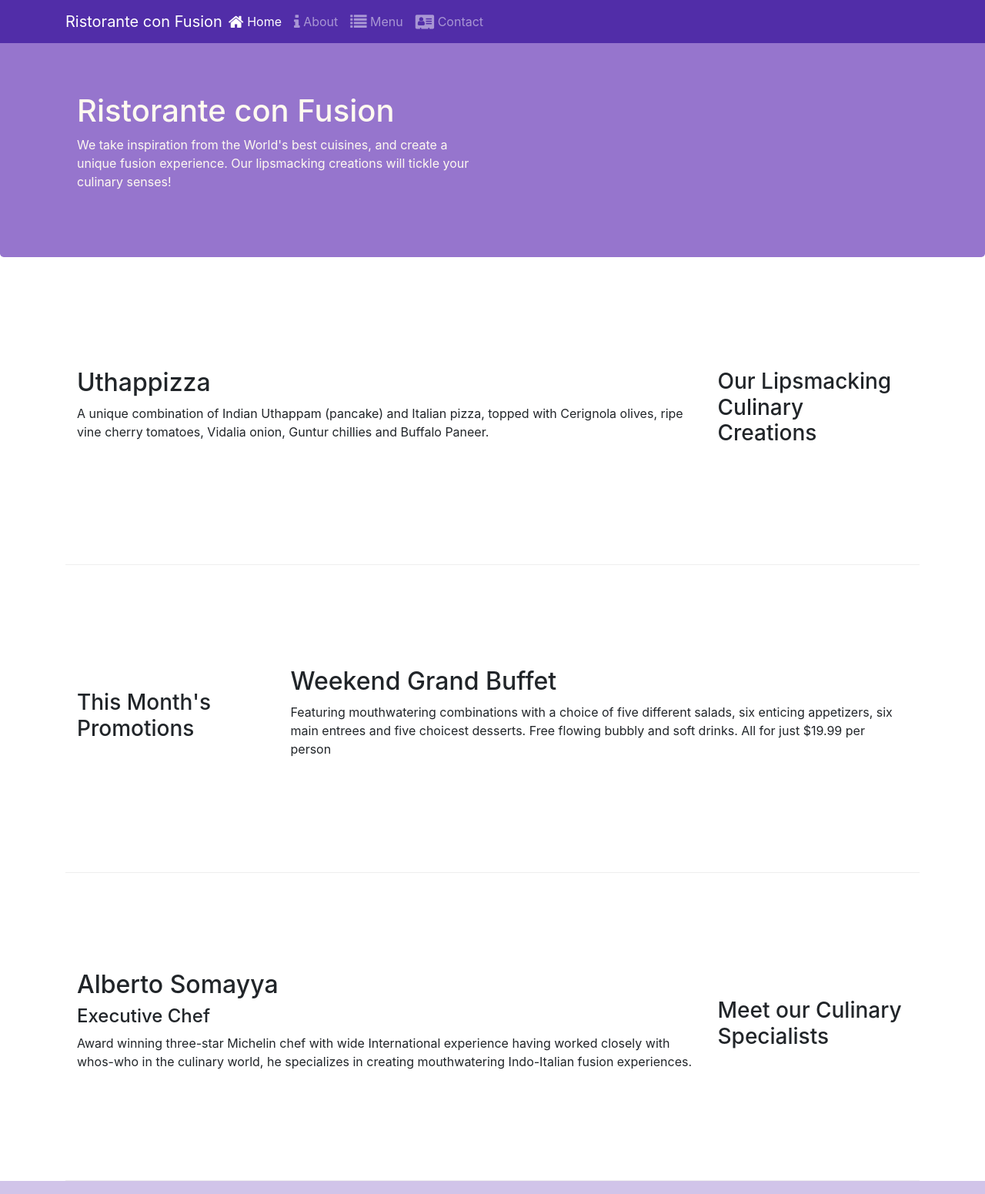
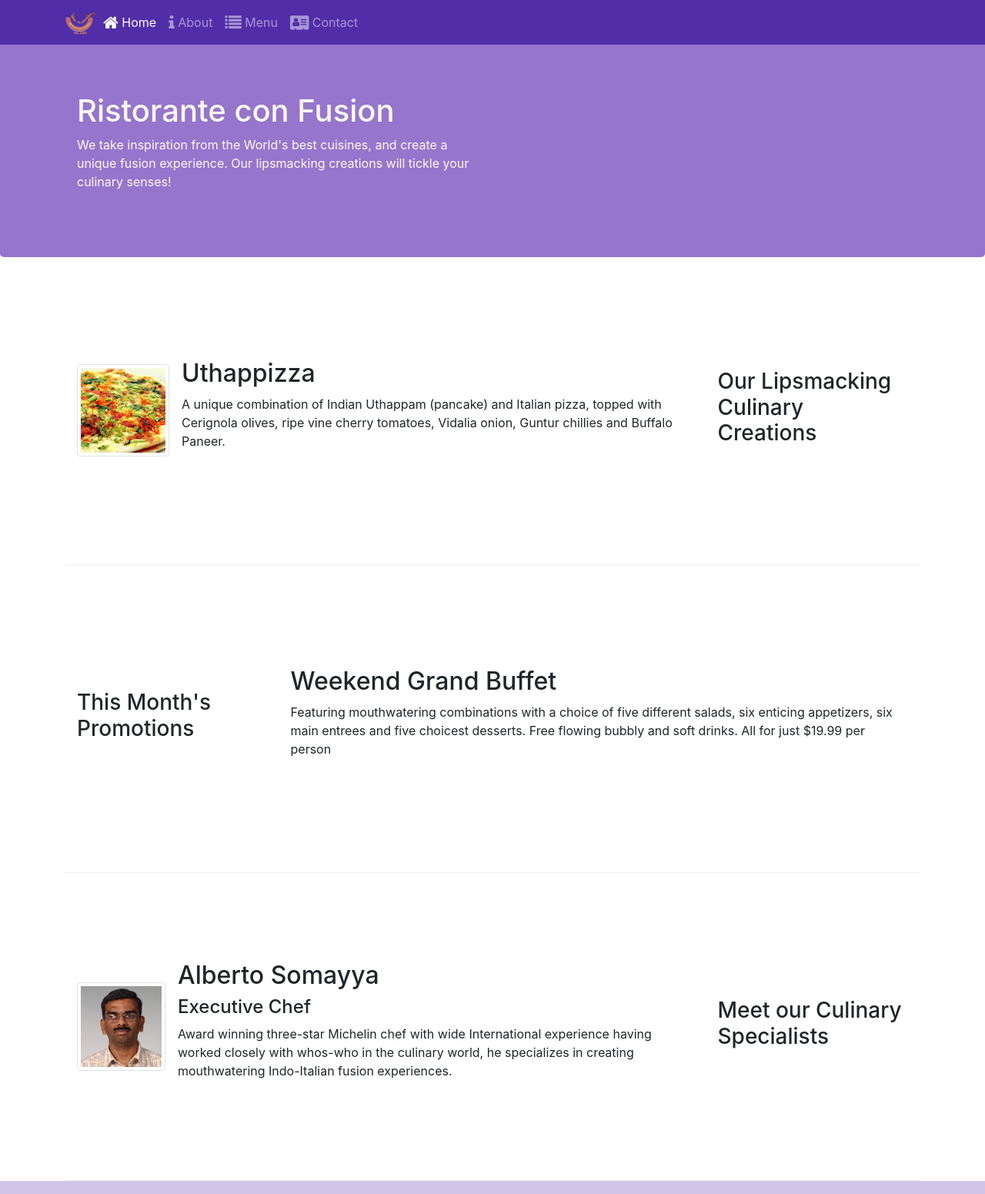
Before and after one commit to Sichao25/bootstrap_project, a website: page index.html in a window 1280 px wide. Shown: the top 1551 px of the page at 77% size. Drawn offline with nearby package versions, Linux system fonts and the light colour scheme.

Commit message:
add logo

```diff
--- a/index.html
+++ b/index.html
@@ -21,7 +21,7 @@
             <button class="navbar-toggler" type="button" data-toggle="collapse" data-target="#Navbar">
                 <span class="navbar-toggler-icon"></span>
             </button>
-            <a class="navbar-brand mr-auto" href="./index.html">Ristorante con Fusion</a>
+            <a class="navbar-brand mr-auto" href="./index.html"><img src="img/logo.png" height="30" width="41"></a>
             <div class="collapse navbar-collapse" id="Navbar">
                 <ul class="navbar-nav mr-auto">
                     <li class="nav-item active"><a class="nav-link" href="./index.html"><span class="fa fa-home fa-lg"></span> Home</a></li>
@@ -51,8 +51,16 @@
                 <h3>Our Lipsmacking Culinary Creations</h3>
             </div>
             <div class="col col-sm order-sm-first col-md">
-                <h2>Uthappizza</h2>
-                <p>A unique combination of Indian Uthappam (pancake) and Italian pizza, topped with Cerignola olives, ripe vine cherry tomatoes, Vidalia onion, Guntur chillies and Buffalo Paneer.</p>
+                <div class="media">
+                    <img class="d-flex mr-3 img-thumbnail align-self-center" src="img/uthappizza.png" alt="Uthappizza">
+                    <div class="media-body">
+                        <h2 class="mt-0">Uthappizza</h2>
+                        <p class="d-none d-sm-block">A unique combination of Indian Uthappam (pancake) and
+                            Italian pizza, topped with Cerignola olives, ripe vine
+                            cherry tomatoes, Vidalia onion, Guntur chillies and
+                            Buffalo Paneer.</p>
+                    </div>
+                </div>
             </div>
         </div>
 
@@ -72,9 +80,14 @@
                 <h3>Meet our Culinary Specialists</h3>
             </div>
             <div class="col col-sm order-sm-first col-md">
-                <h2>Alberto Somayya</h2>
+                <div class="media">
+                    <img class="d-flex mr-3 img-thumbnail align-self-center" src="img/alberto.png" alt="alberto">
+                    <div class="media-body">
+                        <h2>Alberto Somayya</h2>
                 <h4>Executive Chef</h4>
                 <p>Award winning three-star Michelin chef with wide International experience having worked closely with whos-who in the culinary world, he specializes in creating mouthwatering Indo-Italian fusion experiences. </p>
+                    </div>
+                </div>
             </div>
         </div>
     </div>
```
Also changed, not shown: aboutus.html (+3 -2 lines), contactus.html (+1 -1 lines), img/alberto.png (added), img/buffet.png (added), img/logo.png (added), img/uthappizza.png (added), 1 other file.
